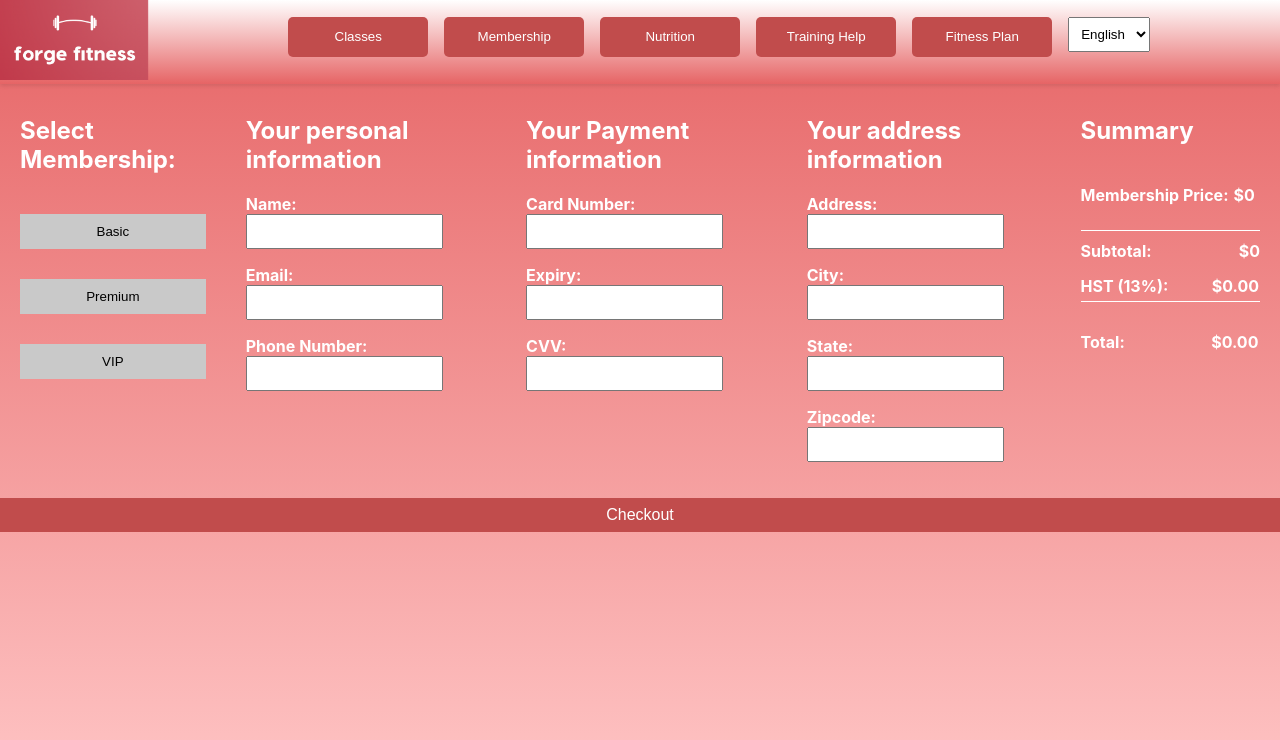
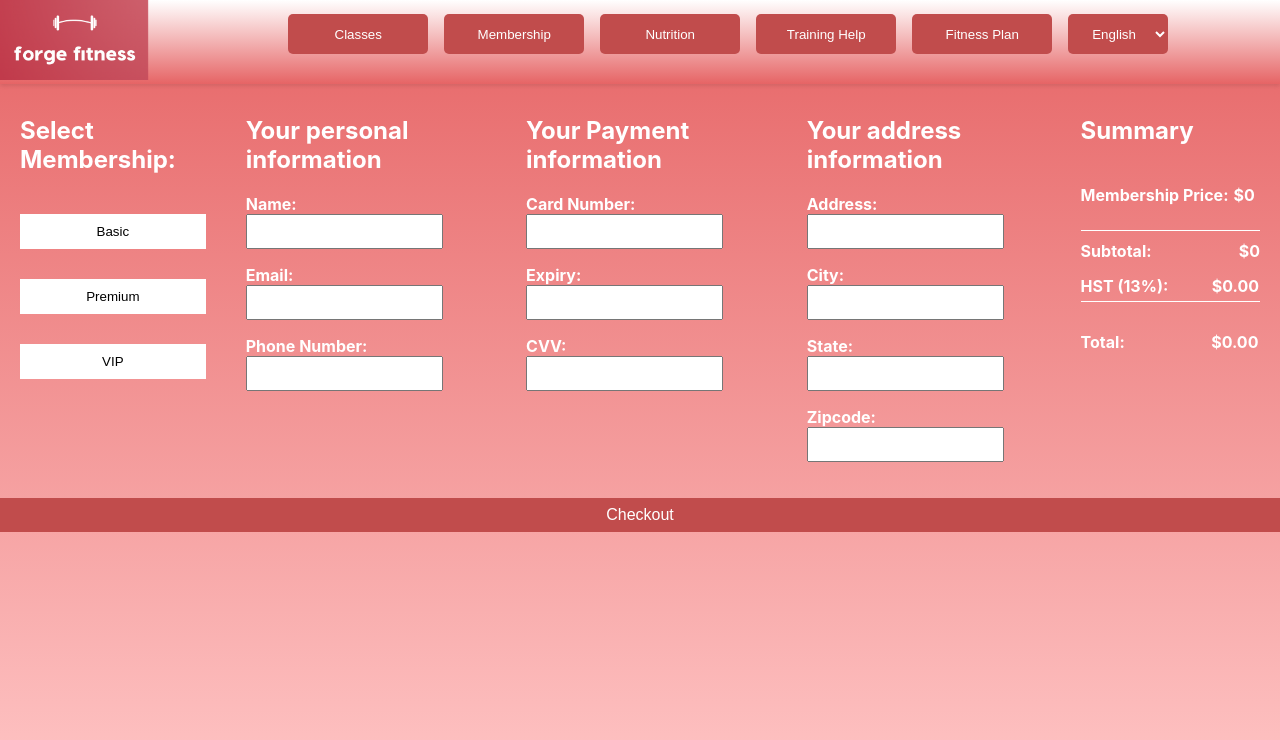
Before and after one commit to vivek02172003/forge-fitness, a React (Create React App) app: page /forge-fitness/checkout in a window 1280 px wide. Shown: the top 740 px of the page. Built offline with nearby package versions, Linux system fonts and the light colour scheme.

Commit message:
touch ups

```diff
--- a/src/componenets/Checkout.css
+++ b/src/componenets/Checkout.css
@@ -76,7 +76,7 @@
     padding: 10px;
     margin-bottom: 10px;
     border: none;
-    background-color: #c9c9c9;
+    background-color: white;
     color: #000000;
   }
 
@@ -86,7 +86,7 @@
     padding: 10px;
     margin-bottom: 10px;
     border: none;
-    background-color: #bd6e6e;
+    background-color: #c14c4c;
     color: #ffffff;
   }
 
--- a/src/componenets/NavBar.css
+++ b/src/componenets/NavBar.css
@@ -53,3 +53,14 @@ nav {
 .nav-button:hover {
   background-color: #201010;
 }
+
+.languageSelect{
+  background-color: #c14c4c;
+  border: none;
+  cursor: pointer;
+  color: white;
+  width: 100px; /* Adjust the width of the button */
+  height: 40px; /* Adjust the height of the button */
+  border-radius: 5px;
+  padding-left: 20px;
+}
--- a/src/componenets/NavBar.js
+++ b/src/componenets/NavBar.js
@@ -47,7 +47,7 @@ function NavBar() {
           </Link>
         </li>
         <li>
-        <select name="language" onChange={onChange}>
+        <select className="languageSelect" name="language" onChange={onChange}>
             <option value="en">English</option>
             <option value="fr">French</option>
           </select>
--- a/src/componenets/NutritionPage.js
+++ b/src/componenets/NutritionPage.js
@@ -588,7 +588,7 @@ const NutritionPage = () => {
     {
       name: 'Whole30 Reset',
       fitnessGoal: 'weight-loss',
-      dietaryRestriction: 'omnivore',
+      dietaryRestriction: 'whole30',
       image: Whole,
       description: 'A 30-day reset diet plan that focuses on whole, unprocessed foods to eliminate inflammation and improve overall health.',
       recipes: [
```
Also changed, not shown: src/componenets/Nutrition.css (line endings or trailing spaces).
